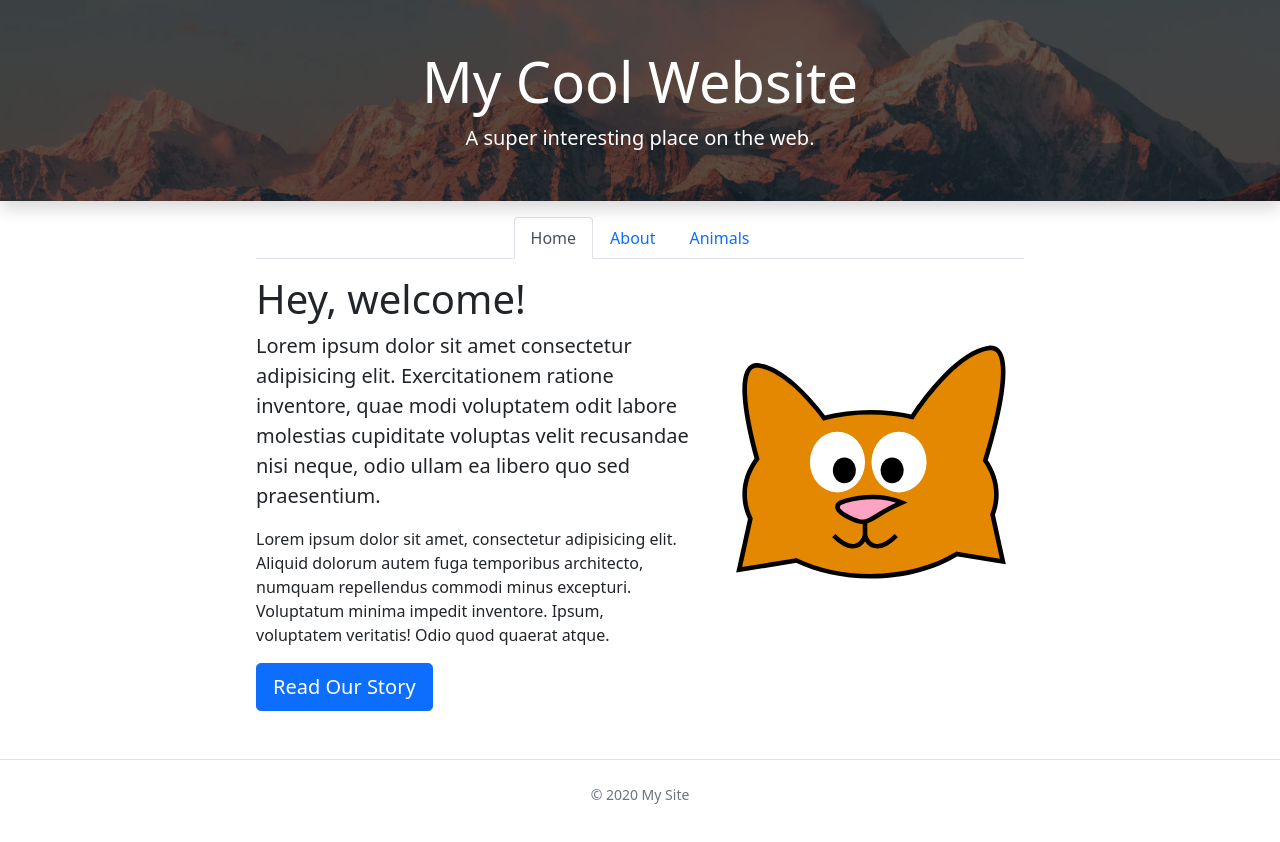
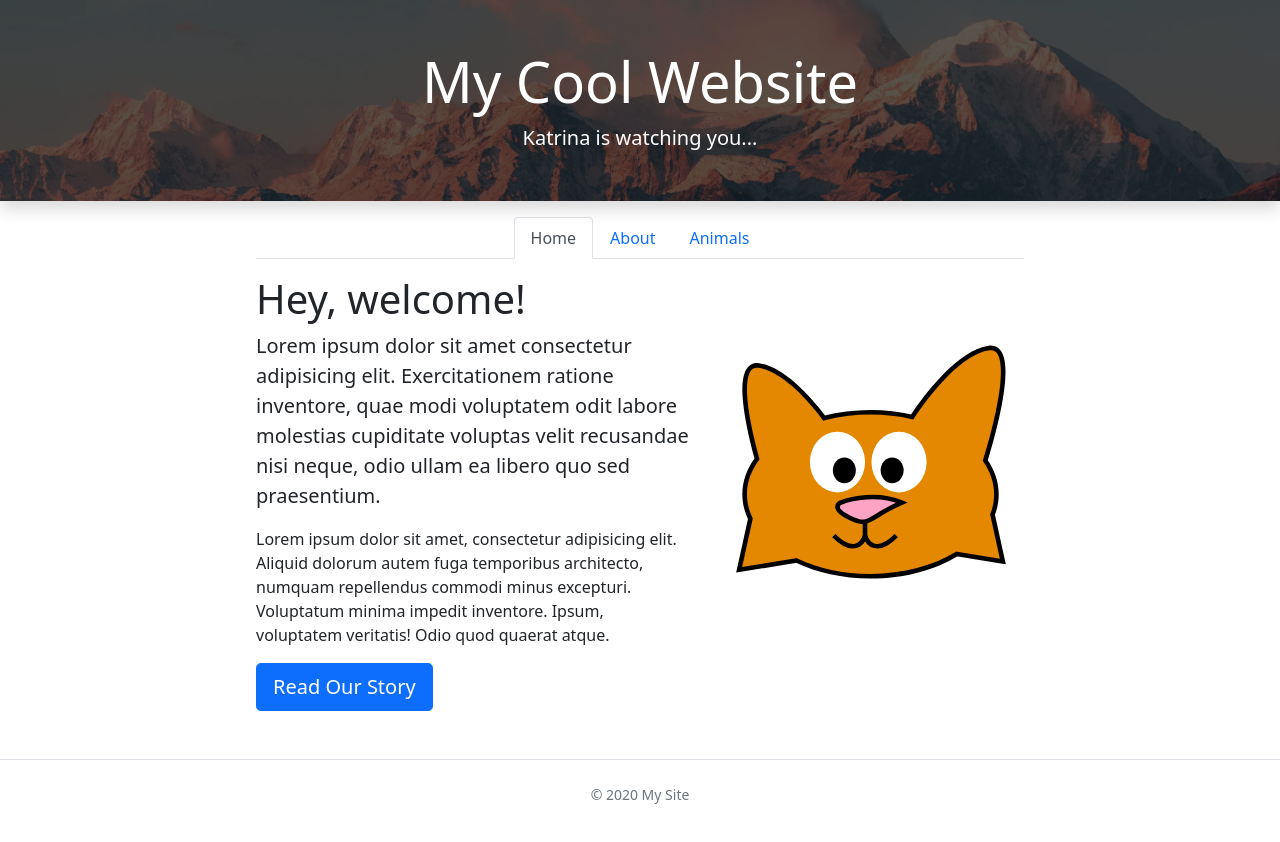
Before and after one commit to duhhnono/my-example-site, a plain HTML site: page index.html in a window 1280 px wide. Drawn offline with nearby package versions, Linux system fonts and the light colour scheme.

Commit message:
updated heading <p>

```diff
--- a/index.html
+++ b/index.html
@@ -9,7 +9,7 @@
   <body>
     <div class="my-bg-photo bg-secondary text-white py-5 text-center shadow">
       <h1 class="display-4">My Cool Website</h1>
-      <p class="lead mb-0">A super interesting place on the web.</p>
+      <p class="lead mb-0">Katrina is watching you...</p>
     </div>
 
     <div class="container my-custom-container pt-3">
```
